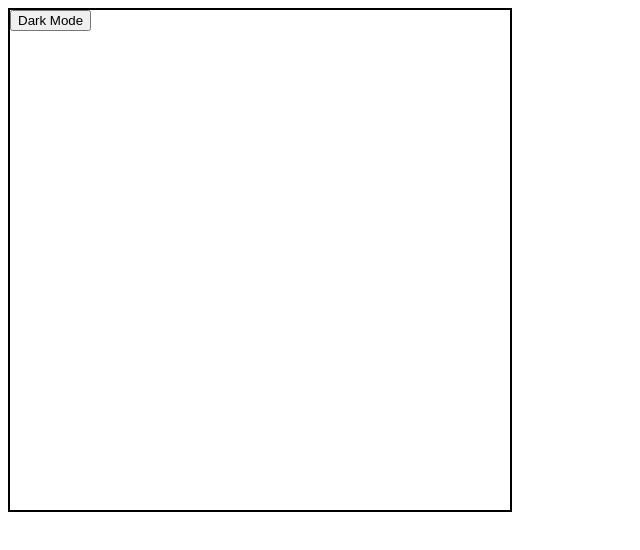
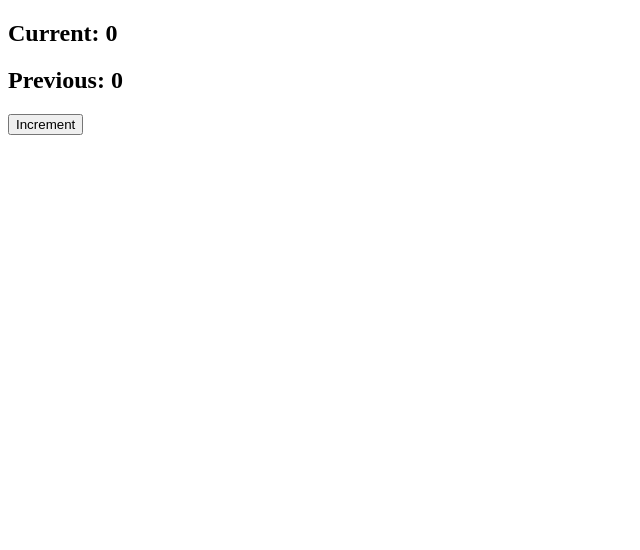
Before and after one commit to Jenith-Panchal-Simform/Custom-Hooks, a React (Vite) app: page / in a window 1280 px wide. Shown: the top 550 px of the page, without its empty margins (0-640 px from the left). Built offline with nearby package versions, Linux system fonts and the light colour scheme.

Commit message:
hook4,5,6:Online Status,Loading,PreiousValue

```diff
--- a/src/App.tsx
+++ b/src/App.tsx
@@ -1,9 +1,18 @@
-import { Counter } from "./components/1_Counter";
-import { CliboardDemo2 } from "./components/2_CliboardDemo2";
-import { ClipboardDemo } from "./components/2_ClipBoard";
-import { DarkModeComponent } from "./components/3_DarkModeComponent";
+// import { Counter } from "./components/1_Counter";
+// import { CliboardDemo2 } from "./components/2_CliboardDemo2";
+// import { ClipboardDemo } from "./components/2_ClipBoard";
+// import { DarkModeComponent } from "./components/3_DarkModeComponent";
+// import { OnlineStatus } from "./components/4_OnlineStatus";
+// import { UserListWithLoading } from "./components/5_LoadingHOC";
+import { PreviousValue } from "./components/6_PreviousValue";
 
 const App = () => {
+    const data = [
+        {
+            id: 1,
+            name: "Jeith",
+        },
+    ];
     return (
         <div>
             {/* Hook1 */}
@@ -12,7 +21,10 @@ const App = () => {
             {/* Hook2 */}
             {/* <ClipboardDemo /> */}
             {/* <CliboardDemo2 /> */}
-            <DarkModeComponent />
+            {/* <DarkModeComponent /> */}
+            {/* <OnlineStatus /> */}
+            {/* <UserListWithLoading loading="true" datas={data} /> */}
+            <PreviousValue />
         </div>
     );
 };
--- /dev/null
+++ b/src/components/4_OnlineStatus.tsx
@@ -0,0 +1,8 @@
+import { useOnlineStatus } from "../hooks/4_useOnlineStatus";
+
+export function OnlineStatus() {
+    const online = useOnlineStatus();
+    console.log(online);
+
+    return <h2>{online ? "Online" : "Offline"}</h2>;
+}
--- /dev/null
+++ b/src/components/5_LoadingHOC.tsx
@@ -0,0 +1,18 @@
+import { withLoading } from "../hoc/withLoading";
+
+function UserList({ datas }) {
+
+    return (
+        <div>
+            <ul>
+                {datas.map((data) => (
+                    <>
+                        <p>{data.id}</p> <p>{data.name}</p>
+                    </>
+                ))}
+            </ul>
+        </div>
+    );
+}
+
+export const UserListWithLoading = withLoading(UserList);
--- /dev/null
+++ b/src/components/6_PreviousValue.tsx
@@ -0,0 +1,15 @@
+import { useState } from "react";
+import { usePrevious } from "../hooks/5_usePrevious";
+
+export const PreviousValue = () => {
+    const [count, setCount] = useState(0);
+    const previous = usePrevious(count);
+
+    return (
+        <div>
+            <h2>Current: {count}</h2>
+            <h2>Previous: {previous}</h2>
+            <button onClick={() => setCount(count + 1)}>Increment</button>
+        </div>
+    );
+};
--- /dev/null
+++ b/src/hooks/5_usePrevious.ts
@@ -0,0 +1,11 @@
+import { useEffect, useRef } from "react";
+
+export function usePrevious(value) {
+    const prevValue = useRef(value);
+
+    useEffect(() => {
+        prevValue.current = value;
+    }, [value]);
+
+    return prevValue.current;
+}
```
Also changed, not shown: src/hooks/4_useOnlineStatus.ts (added, +20 -0 lines), src/hoc/withAuth.tsx (added), src/hoc/withLoading.tsx (added).
